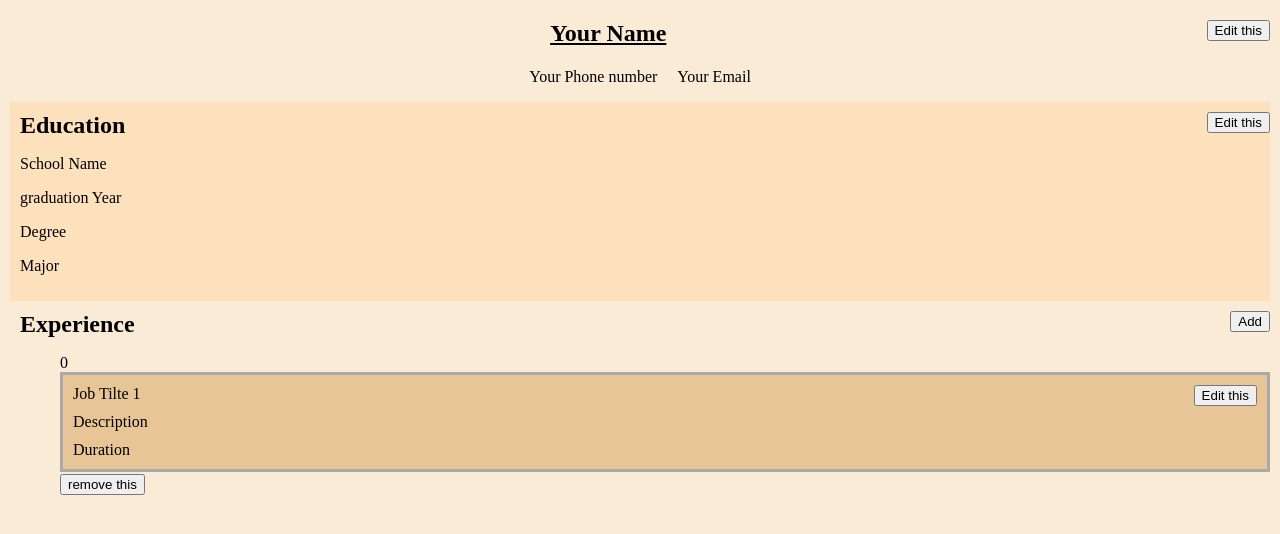
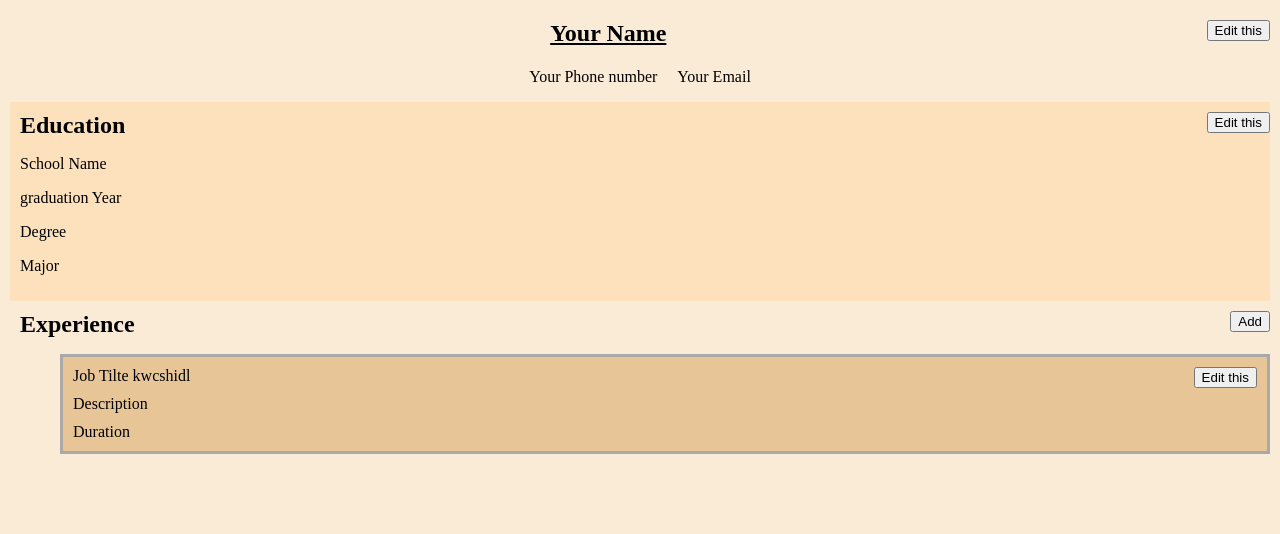
Before and after one commit to gabecpf97/cv-project, a React (Create React App) app: page / in a window 1280 px wide. Shown: the top 534 px of the page. Built offline with nearby package versions, Linux system fonts and the light colour scheme; the HTML template or start-up script is replaced by a standard one.

Commit message:
still do not know how to remove it

```diff
--- a/src/component/EditItem.js
+++ b/src/component/EditItem.js
@@ -43,7 +43,7 @@ class EditItem extends Component {
                     .filter((key, i) => key !== 'changeInfo')
                     .map((key, i) => this._makeInputs(key, this.state[key][key]))
                 }
-                <button className="save_butt" onClick={this.onChangeInfo}>Save</button>
+                <button className="save_butt" onClick={(e) => this.onChangeInfo(e)}>Save</button>
             </form>
         );
     }
--- a/src/component/Experience.js
+++ b/src/component/Experience.js
@@ -1,13 +1,13 @@
 import React, {useState} from "react";
 import EditItem from "./EditItem";
 
-const Experience = (prop) => {
+const Experience = (props) => {
     const [name, setName] = useState('Job Tilte');
     const [description, setDescription] = useState('Description');
     const [duration, setDuration] = useState('Duration');
     const [visiable, setVisiable] = useState(false);
     const [buttText, setButtText] = useState('Edit this');
-    const [id] = useState(prop.id);
+    const {id, handleDelete} = props;
 
     const onChangeInfo = (newInfo) => {
         setName(newInfo.name.name);
@@ -26,6 +26,11 @@ const Experience = (prop) => {
         <div className="job">
             <p className="jobName">{name} {id}
                 <span>
+                    {/* <button className="butt" onClick={() => handleDelete(id)}>
+                        Delete this
+                    </button> */}
+                </span>
+                <span>
                     <button className="butt" onClick={showForm}>{buttText}</button>
                 </span>
             </p>
--- a/src/component/PracticalExperience.js
+++ b/src/component/PracticalExperience.js
@@ -1,37 +1,45 @@
 import React, {useState, useEffect} from "react";
 import Experience from "./Experience";
+import uniqid from "uniqid";
 
 const PracticalExperience = () => {
-    const [count, setCount] = useState(1);
-    const [experiences, setExperiences] = useState([<Experience id={count}/>]);
+    // const [id, setId] = useState(uniqid);
+    const [experiences, setExperiences] = useState([]);
+
+    const handleDelete = (newId) => {
+        // setExperiences(experiences => {
+        //     return experiences.filter((expID) => expID !== newId);
+        // });
+        setExperiences(experiences.filter(e => e !== newId));
+        console.log(experiences);
+    }
 
     useEffect(() => {
-        setCount(count + 1);
+        setExperiences((prevExp) => [...prevExp, uniqid()]);
     }, []);
 
-    function onAddExperience() {
-        setCount(count + 1);
-        setExperiences(experiences.concat(<Experience id={count}/>));
+    const onAddExperience = () => {
+        setExperiences(experiences.concat(uniqid()));
     }
 
-    const removeExp = (i) => {
-        setExperiences(experiences.filter((e, index) => i !== index));
-        console.log(i);
-    }
 
     return (
         <div className="practical">
             <h2  className="experience">Experience
                 <span>
-                    <button className="butt" onClick={onAddExperience}>Add</button>
+                    <button className="butt" onClick={() => onAddExperience()}>Add</button>
                 </span>
             </h2>
                 <ul>
                     {experiences.map((experience, i) => {
                         return (
-                            <div className="job_div" key={i}>{i}
-                                <li>{experience}</li>
-                                <button onClick={() => removeExp(i)}>remove this</button>
+                            <div className="job_div" key={i}>
+                                <li>
+                                    <Experience
+                                        id={experience}
+                                        handleDelete={handleDelete}
+                                    />
+                                </li>
                             </div>
                         );
                     })}
```
